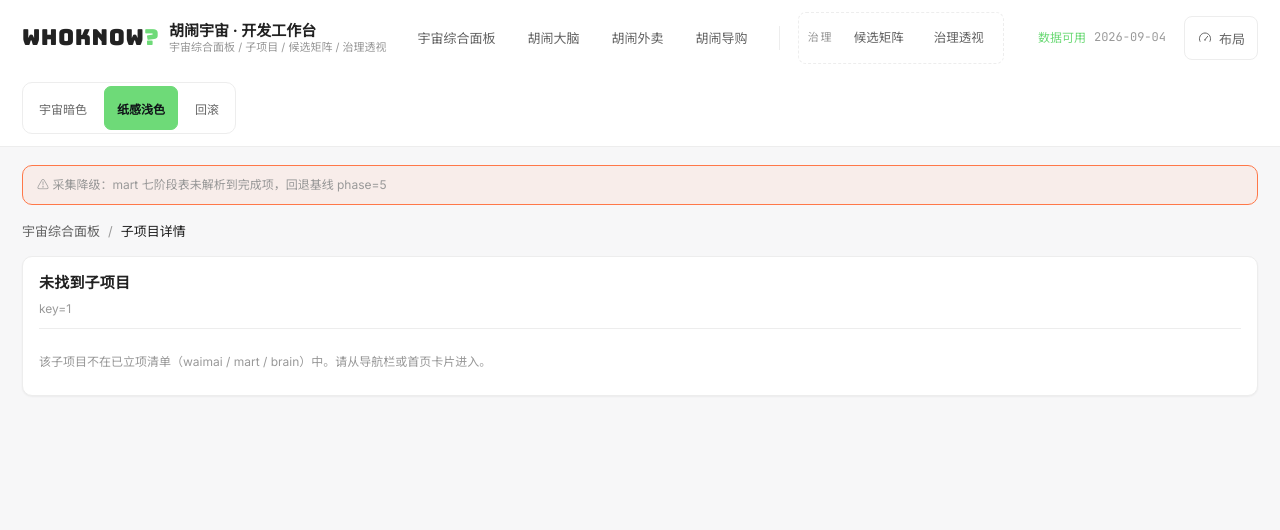
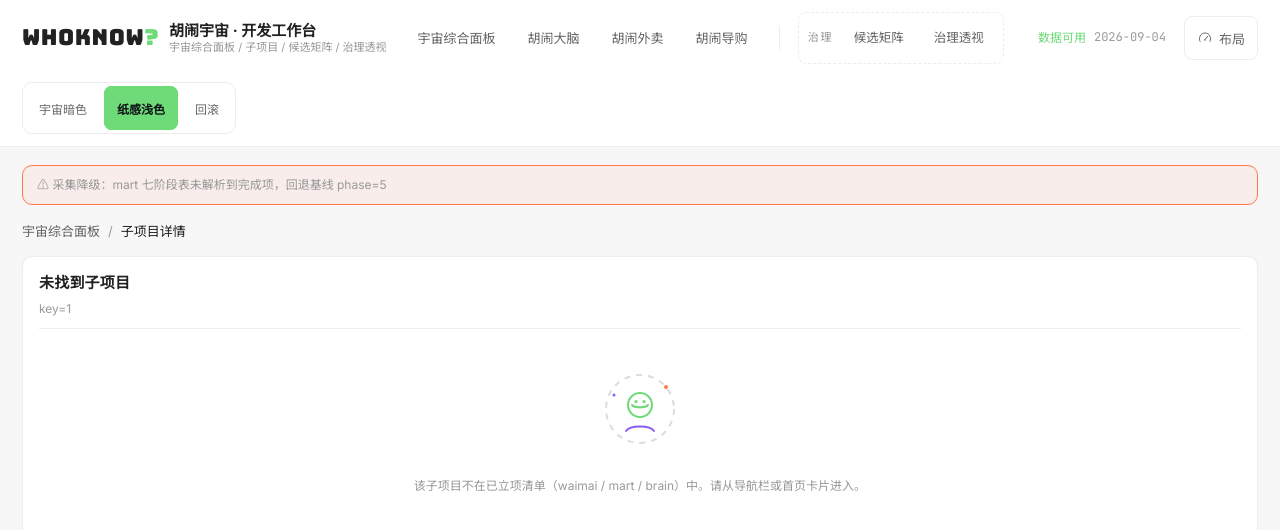
Before and after one commit to duckytan/whoknow.me, a Vue app in the folder whoknow-workbench/: page /workbench/app/1 in a window 1280 px wide. Shown: the top 530 px of the page. Built offline with nearby package versions, Linux system fonts and the light colour scheme; a web font is replaced by a local one.

Commit message:
feat(workbench): 空态插图与 App 角标接入 (T8 收尾)

```diff
--- a/whoknow-workbench/src/components/modules/AppStatusLightsModule.vue
+++ b/whoknow-workbench/src/components/modules/AppStatusLightsModule.vue
@@ -8,6 +8,7 @@ import { useRouter } from 'vue-router';
 import { useAppsStore } from '@/stores/apps';
 import type { AppMetrics } from '@/types/metrics';
 import SectionCard from '@/components/common/SectionCard.vue';
+import WbIcon from '@/components/common/WbIcon.vue';
 import StatusLight from '@/components/common/StatusLight.vue';
 import {
   appStatusColor,
@@ -21,6 +22,13 @@ import {
 const router = useRouter();
 const apps = useAppsStore();
 const { list } = storeToRefs(apps);
+
+/** App 角标图标映射（appKey → WbIcon 名称） */
+const APP_ICON = { brain: 'brain', waimai: 'bag', mart: 'cart' } as const;
+
+function appIcon(key: string): (typeof APP_ICON)[keyof typeof APP_ICON] | 'dashboard' {
+  return (APP_ICON as Record<string, (typeof APP_ICON)[keyof typeof APP_ICON]>)[key] ?? 'dashboard';
+}
 
 function phaseText(app: AppMetrics): string {
   return `阶段 ${app.milestonePhase} / 7 · ${app.progressPct ?? Math.round((app.milestonePhase / 7) * 100)}%`;
@@ -50,7 +58,10 @@ function openApp(key: string): void {
       >
         <header class="asl__head">
           <div class="asl__title">
-            <span class="asl__name">{{ app.label ?? app.appKey }}</span>
+            <span class="asl__name">
+              <WbIcon :name="appIcon(app.appKey)" :size="18" aria-hidden="true" />
+              {{ app.label ?? app.appKey }}
+            </span>
             <span class="asl__key wb-mono">{{ app.appKey }}</span>
           </div>
           <StatusLight :color="appStatusColor(app.appStatus)" :label="appStatusLabel(app.appStatus)" size="md" />
@@ -143,6 +154,9 @@ function openApp(key: string): void {
 }
 
 .asl__name {
+  display: inline-flex;
+  align-items: center;
+  gap: 7px;
   font-size: 14px;
   font-weight: 600;
   color: var(--wb-text);
--- a/whoknow-workbench/src/pages/AppDetail.vue
+++ b/whoknow-workbench/src/pages/AppDetail.vue
@@ -449,12 +449,40 @@ const laneTotal = (instance: '701-PC' | 'DuckyPC'): number =>
     </template>
 
     <SectionCard v-else title="未找到子项目" :subtitle="`key=${key || '空'}`">
-      <p class="wb-note">该子项目不在已立项清单（waimai / mart / brain）中。请从导航栏或首页卡片进入。</p>
+      <div class="detail__empty">
+        <svg
+          class="detail__empty-art"
+          width="88"
+          height="88"
+          viewBox="0 0 88 88"
+          fill="none"
+          aria-hidden="true"
+        >
+          <circle cx="44" cy="44" r="34" stroke="var(--wb-border-strong)" stroke-width="2" stroke-dasharray="6 6" />
+          <circle cx="44" cy="40" r="12" stroke="var(--wb-green)" stroke-width="2" />
+          <path d="M36 40c2.5 3 13.5 3 16 0" stroke="var(--wb-green)" stroke-width="2" stroke-linecap="round" />
+          <circle cx="40" cy="36.5" r="1.6" fill="var(--wb-green)" />
+          <circle cx="48" cy="36.5" r="1.6" fill="var(--wb-green)" />
+          <path d="M30 66c4-6 24-6 28 0" stroke="var(--wb-purple)" stroke-width="2" stroke-linecap="round" />
+          <circle cx="70" cy="22" r="2" fill="var(--wb-orange)" />
+          <circle cx="18" cy="30" r="1.5" fill="var(--wb-purple)" />
+        </svg>
+        <p class="wb-note">该子项目不在已立项清单（waimai / mart / brain）中。请从导航栏或首页卡片进入。</p>
+      </div>
     </SectionCard>
   </div>
 </template>
 
 <style scoped>
+.detail__empty {
+  display: flex;
+  flex-direction: column;
+  align-items: center;
+  gap: 12px;
+  padding: 24px 0;
+  text-align: center;
+}
+
 .detail {
   display: flex;
   flex-direction: column;
```
